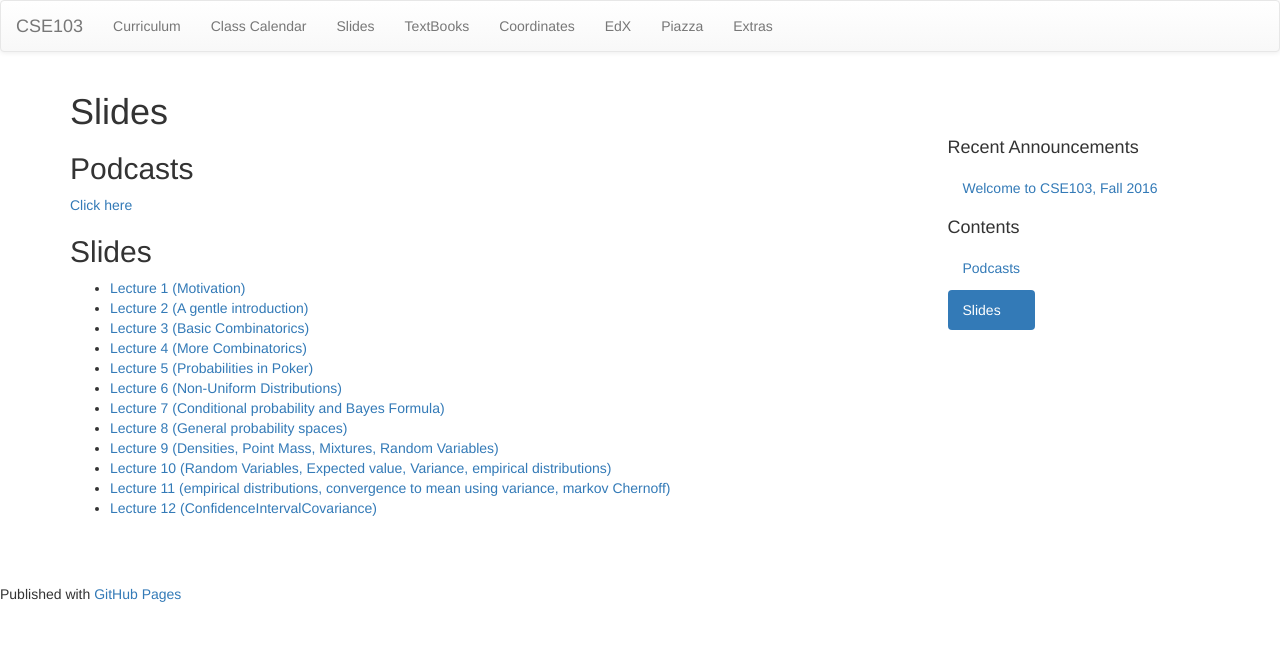
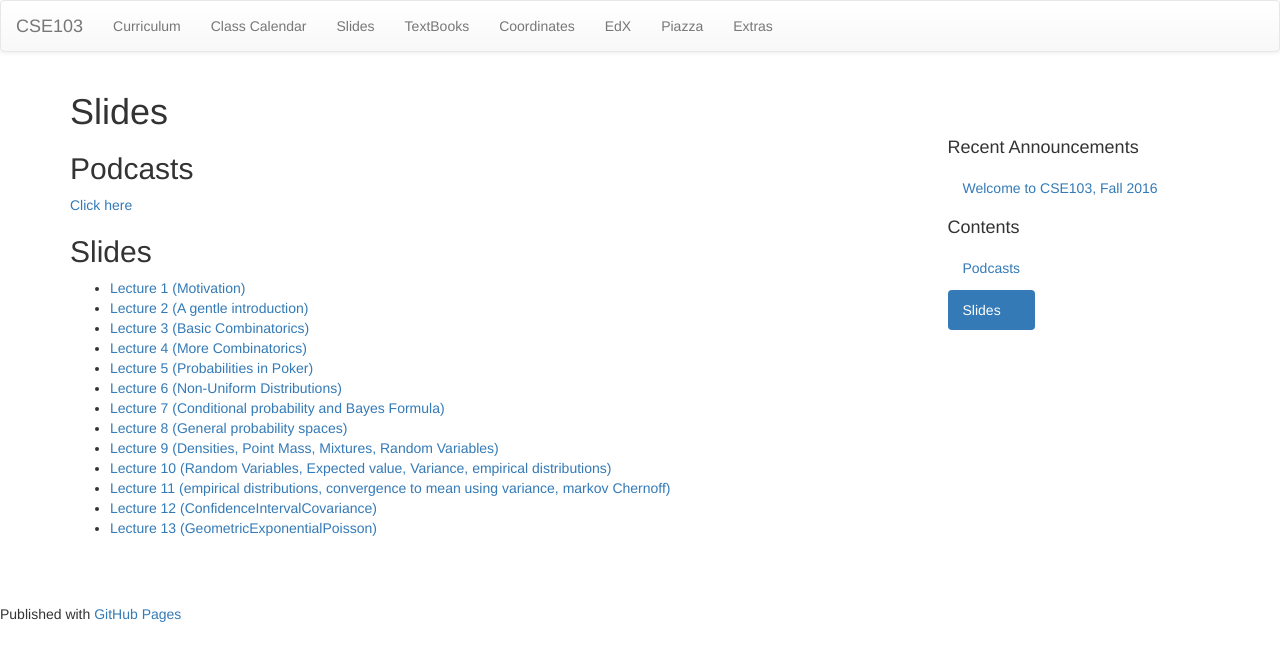
Before and after one commit to cse103/cse103.github.io, a Jekyll site: the page built from pages/18.Slides.md, in a window 1280 px wide. Shown: the top 661 px of the page. Built offline with Jekyll 4.4.1, drawn with Linux system fonts in a browser that asks for light colours; nearby versions of some CDN libraries.

Commit message:
class 13

```diff
--- a/pages/18.Slides.md
+++ b/pages/18.Slides.md
@@ -21,3 +21,4 @@ permalink: /slides/
 * [Lecture 10 (Random Variables, Expected value, Variance, empirical distributions)](/Slides/RVs,ExpectationVariance.pdf)
 * [Lecture 11 (empirical distributions, convergence to mean using variance, markov Chernoff)](/Slides/empiricalDistConvergenceToMeanMarkovChernoff.pdf)
 * [Lecture 12 (ConfidenceIntervalCovariance)](/Slides/ConfidenceRangeCovaiance.pdf)
+* [Lecture 13 (GeometricExponentialPoisson)](/Slides/geometricExponentialPoisson.pdf)
```
Also changed, not shown: 2 other files.
